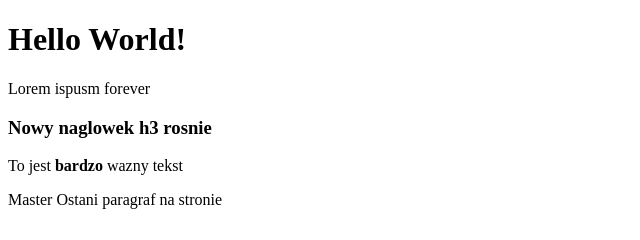
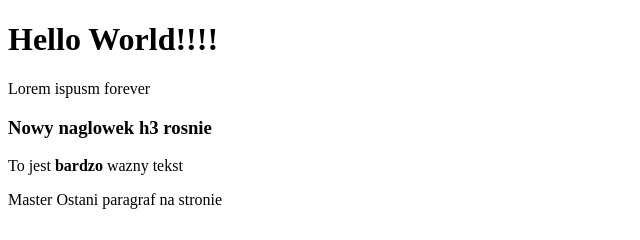
Before and after one commit to kirisiri/learning-git-2, a website: page index.html in a window 1280 px wide. Shown: the full height of the page, 0-640 px from the left. Drawn offline with Linux system fonts and the light colour scheme.

Commit message:
Modified index

```diff
--- a/index.html
+++ b/index.html
@@ -5,7 +5,7 @@
     <title>Master Learning-git-2 with branches</title>
   </head>
   <body class="big">
-  	<h1 class="powitanie">Hello World!</h1>
+  	<h1 class="powitanie">Hello World!!!!</h1>
   	<p>Lorem ispusm forever</p>
     <h3>Nowy naglowek h3 rosnie</h3>
     <p>To jest <b>bardzo</b> wazny tekst</p>
```
